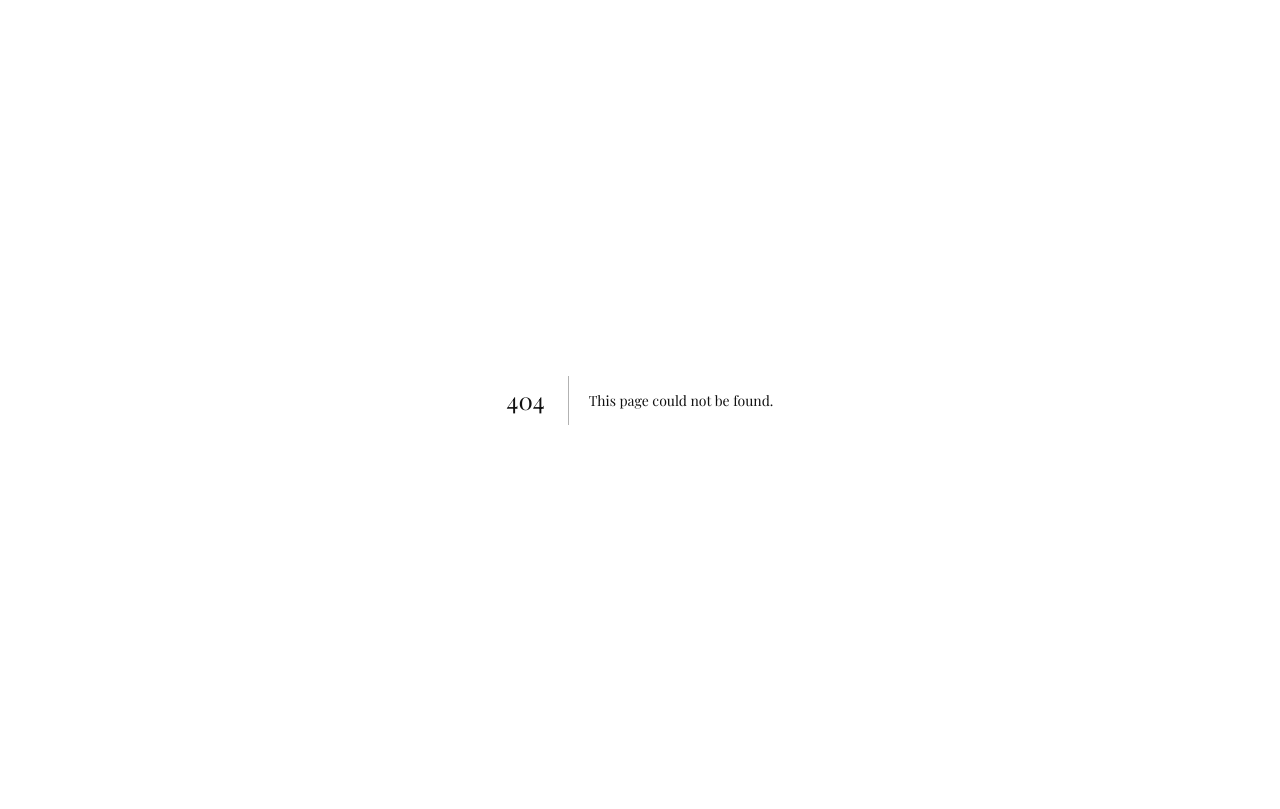
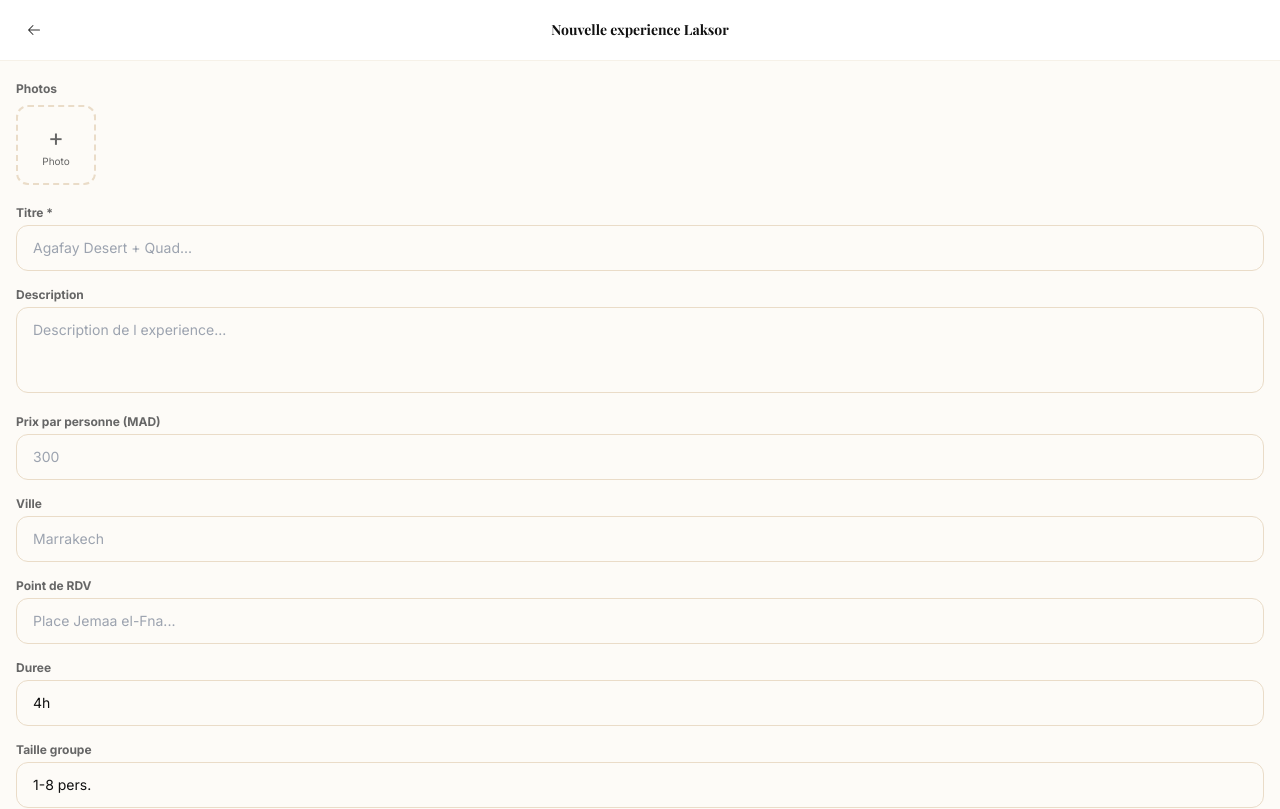
Before and after one commit to laksormorocco/laksor-app, a Next.js app: page /dashboard/admin/edit-experience in a window 1280 px wide. Before the commit this address had no page. Shown: the top 809 px of the page. Built offline with nearby package versions, Linux system fonts and the light colour scheme.

Commit message:
page edit experience admin + bouton modifier

```diff
--- /dev/null
+++ b/src/app/dashboard/admin/edit-experience/page.tsx
@@ -0,0 +1,177 @@
+"use client";
+import { useState, useEffect } from "react";
+import { X, ArrowLeft } from "@phosphor-icons/react";
+
+const inputCls = "w-full border border-sand-300 rounded-xl px-4 py-3 text-sm text-charcoal-800 bg-sand-100 outline-none focus:border-bronze-500 transition-colors";
+
+export default function EditExperiencePage() {
+  const expId = typeof window !== "undefined" ? new URLSearchParams(window.location.search).get("id") : null;
+
+  useEffect(() => {
+    if (expId) {
+      fetch("/api/guide/experiences?id=" + expId)
+        .then(r => r.json())
+        .then(d => {
+          const exp = d.experience;
+          if (exp) setForm({
+            title: exp.title || "",
+            description: exp.description || "",
+            price: String(exp.price || ""),
+            city: exp.city || "",
+            meetingPoint: exp.meetingPoint || "",
+            duration: exp.duration || "4h",
+            groupSize: exp.groupSize || "1-8 pers.",
+            providerContact: exp.providerContact || "",
+            tags: (exp.tags || []).join(", "),
+            included: (exp.included || []).join(", "),
+            notIncluded: (exp.notIncluded || []).join(", "),
+            photos: exp.photos || [],
+            transportRequired: exp.transportRequired || false,
+            groupThreshold1: String(exp.groupThreshold1 || ""),
+            groupDiscount1: String(exp.groupDiscount1 || ""),
+            groupThreshold2: String(exp.groupThreshold2 || ""),
+            groupDiscount2: String(exp.groupDiscount2 || ""),
+          });
+        });
+    }
+  }, [expId]);
+
+  const [form, setForm] = useState({
+    title: "", description: "", price: "", city: "",
+    meetingPoint: "", duration: "4h", groupSize: "1-8 pers.",
+    providerContact: "", tags: "", included: "", notIncluded: "",
+    photos: [] as string[], transportRequired: false
+  });
+  const [saving, setSaving] = useState(false);
+
+  async function save() {
+    if (!form.title || !form.price) return alert("Titre et prix requis");
+    setSaving(true);
+    const LAKSOR_GUIDE_ID = "cmq5fr4ef0002xbtvwrfquu46";
+    const data: any = { ...(expId ? { id: expId } : {}),
+
+      guideId: LAKSOR_GUIDE_ID,
+      title: form.title,
+      description: form.description,
+      price: Number(form.price),
+      city: form.city,
+      meetingPoint: form.meetingPoint,
+      duration: form.duration,
+      groupSize: form.groupSize,
+      difficulty: "Facile",
+      providerContact: form.providerContact,
+      tags: form.tags ? form.tags.split(",").map(s => s.trim()).filter(Boolean) : [],
+      included: form.included ? form.included.split(",").map(s => s.trim()).filter(Boolean) : [],
+      notIncluded: form.notIncluded ? form.notIncluded.split(",").map(s => s.trim()).filter(Boolean) : [],
+      photos: form.photos,
+      transportRequired: form.transportRequired,
+      isLaksorExp: true,
+      pricePerPerson: true,
+      status: "APPROVED",
+      isActive: true,
+    };
+    const res = await fetch("/api/guide/experiences", {
+      method: expId ? "PATCH" : "POST",
+      headers: { "Content-Type": "application/json" },
+      body: JSON.stringify(data)
+    });
+    if (res.ok) {
+      window.location.href = "/dashboard/admin";
+    } else {
+      alert("Erreur lors de la creation");
+    }
+    setSaving(false);
+  }
+
+  return (
+    <div className="min-h-screen bg-sand-100 pb-10">
+      <div className="flex items-center justify-between px-4 py-3 border-b border-sand-200 bg-white sticky top-0 z-30">
+        <button onClick={() => window.location.href="/dashboard/admin"}
+          className="w-9 h-9 rounded-full border border-sand-200 flex items-center justify-center">
+          <ArrowLeft size={16} className="text-charcoal-600" />
+        </button>
+        <span className="font-display text-sm font-bold text-charcoal-800">{expId ? "Modifier" : "Nouvelle"} experience Laksor</span>
+        <div className="w-9" />
+      </div>
+
+      <div className="px-4 py-5 flex flex-col gap-4">
+
+        {/* Photos */}
+        <div>
+          <div className="text-xs font-bold text-charcoal-400 mb-2">Photos</div>
+          <div className="flex gap-2 overflow-x-auto pb-1">
+            {form.photos.map((url, i) => (
+              <div key={i} className="relative flex-shrink-0">
+                <img src={url} className="w-20 h-20 rounded-xl object-cover" />
+                <button onClick={() => setForm({...form, photos: form.photos.filter((_, j) => j !== i)})}
+                  className="absolute -top-1 -right-1 w-5 h-5 bg-red-500 text-white rounded-full text-xs flex items-center justify-center">✕</button>
+              </div>
+            ))}
+            <label className="w-20 h-20 rounded-xl border-2 border-dashed border-sand-300 flex flex-col items-center justify-center cursor-pointer flex-shrink-0 text-charcoal-400">
+              <span className="text-2xl">+</span>
+              <span className="text-[10px]">Photo</span>
+              <input type="file" accept="image/*" className="hidden" onChange={async e => {
+                const file = e.target.files?.[0];
+                if (!file) return;
+                const fd = new FormData();
+                fd.append("file", file as Blob);
+                fd.append("folder", "experiences");
+                const res = await fetch("/api/upload", { method: expId ? "PATCH" : "POST", body: fd });
+                const { url } = await res.json();
+                if (url) setForm({...form, photos: [...form.photos, url]});
+              }} />
+            </label>
+          </div>
+        </div>
+
+        {[
+          { key: "title", label: "Titre *", ph: "Agafay Desert + Quad..." },
+          { key: "description", label: "Description", ph: "Description de l experience...", area: true },
+          { key: "price", label: "Prix par personne (MAD)", ph: "300" },
+          { key: "city", label: "Ville", ph: "Marrakech" },
+          { key: "meetingPoint", label: "Point de RDV", ph: "Place Jemaa el-Fna..." },
+          { key: "duration", label: "Duree", ph: "4h" },
+          { key: "groupSize", label: "Taille groupe", ph: "1-8 pers." },
+          { key: "category", label: "Catégorie / Intérêt", ph: "Aventure, Culture, Nature, Gastronomie..." },
+          { key: "providerContact", label: "Contact prestataire (WA/Email)", ph: "+212600000000" },
+          { key: "groupThreshold1", label: "Seuil réduction 1 (nb personnes)", ph: "4" },
+          { key: "groupDiscount1", label: "Réduction 1 (%)", ph: "8" },
+          { key: "groupThreshold2", label: "Seuil réduction 2 (nb personnes)", ph: "7" },
+          { key: "groupDiscount2", label: "Réduction 2 (%)", ph: "15" },
+          { key: "groupThreshold1", label: "Seuil réduction 1 (nb personnes)", ph: "4" },
+          { key: "groupDiscount1", label: "Réduction 1 (%)", ph: "8" },
+          { key: "groupThreshold2", label: "Seuil réduction 2 (nb personnes)", ph: "7" },
+          { key: "groupDiscount2", label: "Réduction 2 (%)", ph: "15" },
+          { key: "tags", label: "Tags (virgule)", ph: "Desert, Aventure, Nature" },
+          { key: "included", label: "Inclus (virgule)", ph: "Transport, Guide" },
+          { key: "notIncluded", label: "Non inclus (virgule)", ph: "Repas, Entrees" },
+        ].map(f => (
+          <div key={f.key}>
+            <div className="text-xs font-bold text-charcoal-400 mb-1">{f.label}</div>
+            {(f as any).area ? (
+              <textarea value={(form as any)[f.key]} onChange={e => setForm({...form, [f.key]: e.target.value})}
+                placeholder={f.ph} rows={3} className={inputCls + " resize-none"} />
+            ) : (
+              <input value={(form as any)[f.key]} onChange={e => setForm({...form, [f.key]: e.target.value})}
+                placeholder={f.ph} className={inputCls} />
+            )}
+          </div>
+        ))}
+
+        <div className="flex items-center justify-between bg-white rounded-xl border border-sand-300 px-4 py-3">
+          <div className="text-sm font-semibold text-charcoal-800">Transport necessaire</div>
+          <button onClick={() => setForm({...form, transportRequired: !form.transportRequired})}
+            className={"w-12 h-6 rounded-full relative transition-colors " + (form.transportRequired ? "bg-sage-300" : "bg-sand-300")}>
+            <div className={"w-5 h-5 bg-white rounded-full absolute top-0.5 transition-all shadow-sm " + (form.transportRequired ? "left-6" : "left-0.5")} />
+          </button>
+        </div>
+
+        <button onClick={save} disabled={saving}
+          className="w-full text-white font-bold py-4 rounded-full text-sm"
+          style={{ background: "linear-gradient(135deg, #B88A44, #9A7238)", boxShadow: "0 4px 14px rgba(184,138,68,0.3)" }}>
+          {saving ? "Enregistrement..." : expId ? "Mettre à jour" : "Publier l experience"}
+        </button>
+      </div>
+    </div>
+  );
+}
```
